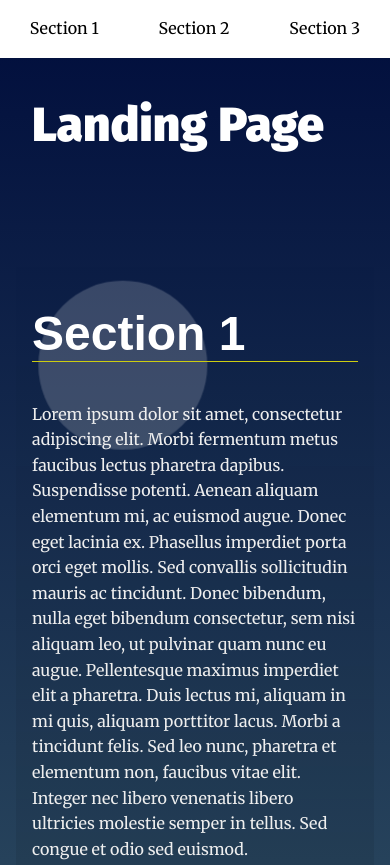
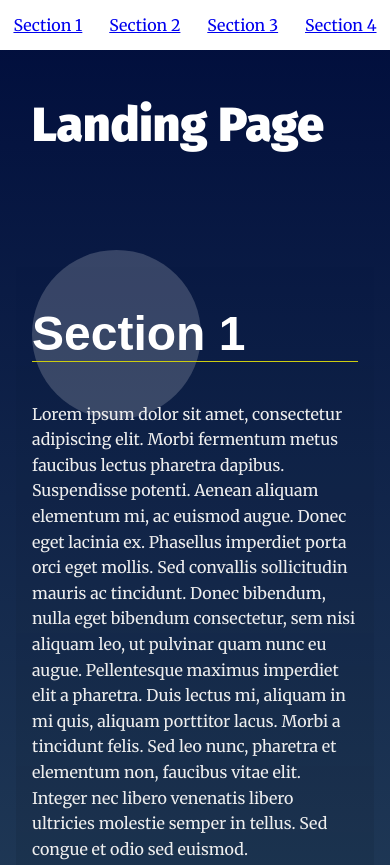
Before and after one commit to norahmd/landing-page, a plain HTML site: page index.html in a window 390 px wide. Shown: the top 865 px of the page. Drawn offline with Linux system fonts and the light colour scheme.

Commit message:
finlize the project

```diff
--- a/index.html
+++ b/index.html
@@ -50,6 +50,14 @@
         <p>Aliquam a convallis justo. Vivamus venenatis, erat eget pulvinar gravida, ipsum lacus aliquet velit, vel luctus diam ipsum a diam. Cras eu tincidunt arcu, vitae rhoncus purus. Vestibulum fermentum consectetur porttitor. Suspendisse imperdiet porttitor tortor, eget elementum tortor mollis non.</p>
       </div>
     </section>
+    <section id="section4" data-nav="Section 4">
+      <div class="landing__container">
+        <h2>Section 4</h2>
+        <p>Lorem ipsum dolor sit amet, consectetur adipiscing elit. Morbi fermentum metus faucibus lectus pharetra dapibus. Suspendisse potenti. Aenean aliquam elementum mi, ac euismod augue. Donec eget lacinia ex. Phasellus imperdiet porta orci eget mollis. Sed convallis sollicitudin mauris ac tincidunt. Donec bibendum, nulla eget bibendum consectetur, sem nisi aliquam leo, ut pulvinar quam nunc eu augue. Pellentesque maximus imperdiet elit a pharetra. Duis lectus mi, aliquam in mi quis, aliquam porttitor lacus. Morbi a tincidunt felis. Sed leo nunc, pharetra et elementum non, faucibus vitae elit. Integer nec libero venenatis libero ultricies molestie semper in tellus. Sed congue et odio sed euismod.</p>
+
+        <p>Aliquam a convallis justo. Vivamus venenatis, erat eget pulvinar gravida, ipsum lacus aliquet velit, vel luctus diam ipsum a diam. Cras eu tincidunt arcu, vitae rhoncus purus. Vestibulum fermentum consectetur porttitor. Suspendisse imperdiet porttitor tortor, eget elementum tortor mollis non.</p>
+      </div>
+    </section>
   </main>
   <footer class="page__footer">
     <p>&copy Udacity</p>
--- a/js/app.js
+++ b/js/app.js
@@ -25,16 +25,6 @@ const sections = mainContent.querySelectorAll('section');
  * Start Helper Functions
  *
 */
-function isInViewport(element) {
-    var rect = element.getBoundingClientRect();
-    var html = document.documentElement;
-    return (
-      rect.top >= 0 &&
-      rect.left >= 0 &&
-      rect.bottom <= (window.innerHeight || html.clientHeight) &&
-      rect.right <= (window.innerWidth || html.clientWidth)
-    );
-  }
 
 
 /**
@@ -45,50 +35,49 @@ function isInViewport(element) {
 
 // build the nav
 function buildNavBar(){
-    navBarList.style.textAlign = 'center'
+// based on the number of sections nav elements will be created for each section
     sections.forEach(function(section){
         let sectionData = section.dataset.nav
+
         let anchor = document.createElement('a')
         anchor.href = '#' + section.id
         anchor.dataset.section = section.id
+        anchor.innerText = sectionData
+
         let item = document.createElement('li')
-        let itemContent = document.createElement('p')
-        itemContent.style.color = 'black'
-        itemContent.innerText = sectionData
-        item.appendChild(itemContent)
-        anchor.appendChild(item)
-        navBarList.appendChild(anchor)
+        item.appendChild(anchor)
+
+        navBarList.appendChild(item)
     })
-    navBarList.style = 'display: flex; text-align: center; justify-content: space-around;'
-}
-
-// Add class 'active' to section when near top of viewport
-function activateSection(event){
-    sections.forEach(function(section){
-        if (isInViewport(section)){
-            section.classList.add("active-section");
-        } else {
-            section.classList.remove("active-section");
-        }
-    })
-    // let section = document.getElementById(event.target.href)
-    // if (isInViewport(event.target)){
-    //     section.classList.add("active-section");
-    // } else {
-    //     event.target.classList.remove("active-section");
-    // }
+    navBarList.style = 'display: flex; text-align: center; justify-content: space-around; margin-top: 15px; margin-bottom: 15px;'
 }
 
 
+// Add class 'active' to section when near top of viewport
+var intersectionObserver = new IntersectionObserver(function(entries) {
+    // If intersectionRatio is 0, the target is out of view
+    if (entries[0].intersectionRatio == 0 || entries[0].intersectionRatio <= 0  ) {
+
+        entries[0].target.classList.remove("active-section");
+
+    } else {
+
+        entries[0].target.classList.add("active-section");
+
+    }
+  });
 
 
-// Scroll to anchor ID using scrollTO event
+// Scroll to anchor ID using scrollIntoView event
 function scrollToSection(event){
-    event.preventDefault()
-    let elementId = event.currentTarget.dataset.section
-    let section = document.getElementById(elementId)
-    section.scrollIntoView({behavior: "smooth", alignToTop: true})
+    if (event.target.nodeName === 'A'){
+        event.preventDefault()
+        let elementId = event.target.dataset.section
+        let section = document.getElementById(elementId)
+        section.scrollIntoView({behavior: "smooth", alignToTop: true})
+    }
 }
+
 
 /**
  * End Main Functions
@@ -97,12 +86,12 @@ function scrollToSection(event){
 */
 
 // Build menu
-document.addEventListener('DOMContentLoaded', buildNavBar());
+document.addEventListener('DOMContentLoaded', buildNavBar);
 
 // Scroll to section on link click
-document.querySelectorAll('a').forEach(function(anchor){
-    anchor.addEventListener('click', scrollToSection
-    );
+navBarList.addEventListener('click', scrollToSection)
+
+// Set sections as active
+sections.forEach(function(section){
+    intersectionObserver.observe(section);
 })
-// Set sections as active
-window.addEventListener('scroll', activateSection)
```
Also changed, not shown: 1 other file.
